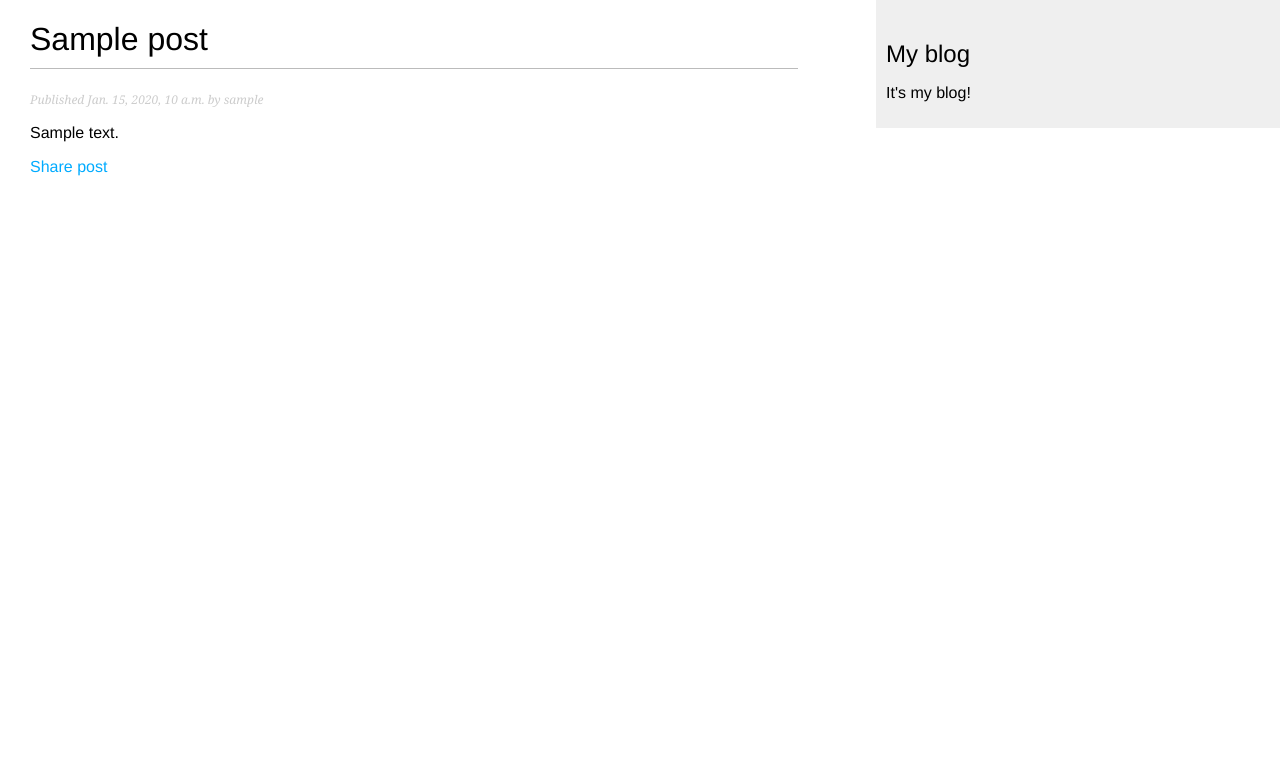
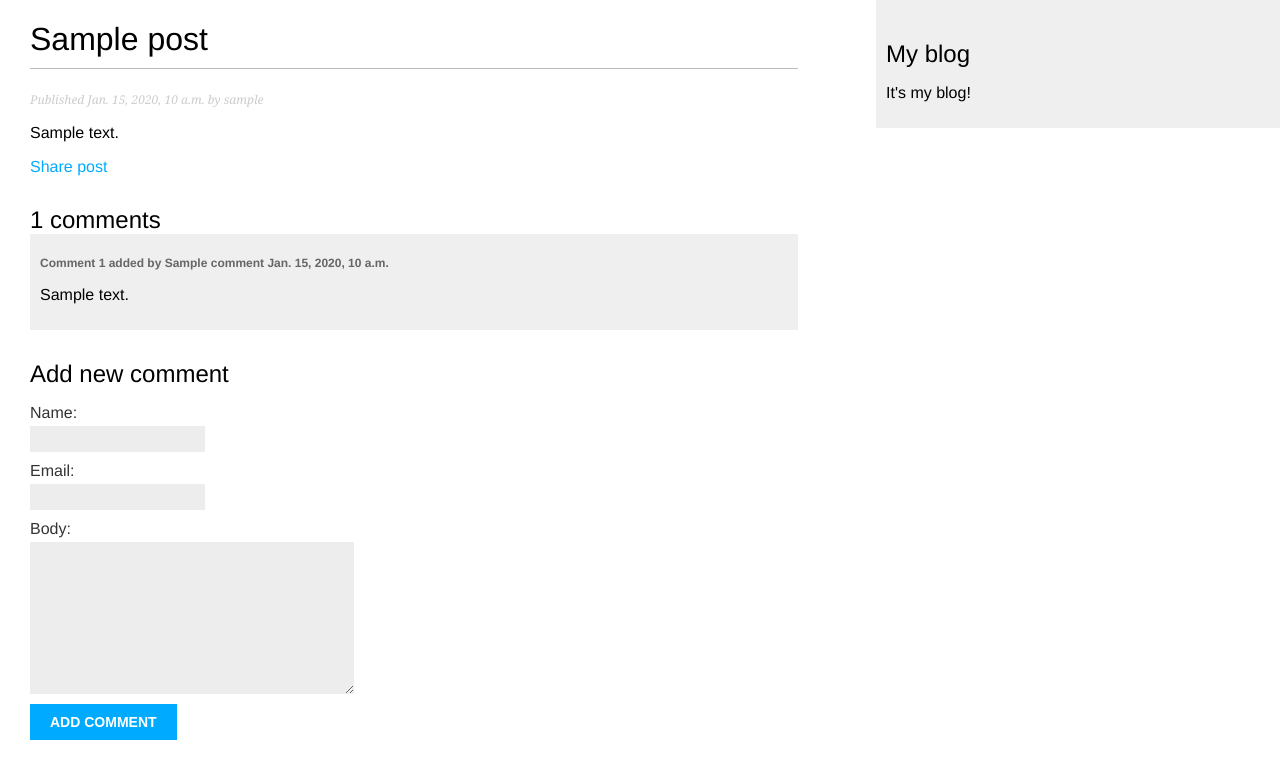
Before and after one commit to BeirowskiK/django_blog, a Django app: a page that uses django_blog/blog/templates/blog/post/detail.html in a window 1280 px wide. Shown: the top 779 px of the page. Run offline with Django 5.2, Linux system fonts and the light colour scheme; tables that the repository leaves empty hold one stand-in row (values such as "Sample post").

Commit message:
ADD: Comments for post

```diff
--- a/django_blog/blog/forms.py
+++ b/django_blog/blog/forms.py
@@ -1,8 +1,15 @@
 from django import forms
 
+
+from .models import Comment
 
 class EmailPostForm(forms.Form):
     name = forms.CharField(max_length=25)
     email = forms.EmailField()
     to = forms.EmailField()
     comments = forms.CharField(required=False, widget=forms.Textarea)
+
+class CommentForm(forms.ModelForm):
+    class Meta:
+        model = Comment
+        fields = ['name', 'email', 'body']
--- a/django_blog/blog/models.py
+++ b/django_blog/blog/models.py
@@ -44,3 +44,22 @@ class Post(models.Model):
                 self.publish.day,
                 self.slug
             ])
+
+
+class Comment(models.Model):
+    post = models.ForeignKey(Post, on_delete=models.CASCADE, related_name='comments')
+    name = models.CharField(max_length=80)
+    email = models.EmailField()
+    body = models.TextField()
+    created = models.DateTimeField(auto_now_add=True)
+    updated = models.DateTimeField(auto_now=True)
+    active = models.BooleanField(default=True)
+
+    class Meta:
+        ordering = ['created']
+        indexes = [
+            models.Index(fields=['created']),
+        ]
+
+    def __str__(self):
+        return f"Comment added by {self.name} to the {self.post}"
--- a/django_blog/blog/templates/blog/post/detail.html
+++ b/django_blog/blog/templates/blog/post/detail.html
@@ -11,4 +11,21 @@
 <p>
     <a href="{% url 'blog:post_share' post.id%}">Share post</a>
 </p>
+
+    {% with comments.count as total_comments %}
+        <h2>{{ total_comments }} comments</h2>
+    {% endwith %}
+
+    {% for comment in comments %}
+        <div class="comment">
+            <p class="info">
+                Comment {{ forloop.counter }} added by {{ comment.name }} {{ comment.created }}
+            </p>
+            {{ comment.body|linebreaks }}
+        </div>
+    {% empty %}
+        <p>No comments yet.</p>
+    {% endfor %}
+
+    {% include 'blog/post/includes/comment_form.html' %}
 {% endblock content %}
--- /dev/null
+++ b/django_blog/blog/templates/blog/post/includes/comment_form.html
@@ -0,0 +1,8 @@
+<h2>Add new comment</h2>
+<form action="{% url 'blog:post_comment' post.id %}" method="post">
+    {% csrf_token %}
+    {{ form.as_p }}
+    <p>
+        <input type="submit" value="Add comment">
+    </p>
+</form>
--- a/django_blog/blog/urls.py
+++ b/django_blog/blog/urls.py
@@ -7,4 +7,5 @@ urlpatterns = [
     path('', views.PostListView.as_view(), name='post_list'),
     path('<int:year>/<int:month>/<int:day>/<slug:post>/', views.post_detail, name='post_detail'),
     path('<int:post_id>/share/', views.post_share, name='post_share'),
+    path('<int:post_id>/comment/', views.post_comment, name='post_comment'),
 ]
--- a/django_blog/blog/views.py
+++ b/django_blog/blog/views.py
@@ -2,9 +2,10 @@ from django.shortcuts import render, get_object_or_404
 from django.core.paginator import Paginator, EmptyPage, PageNotAnInteger
 from django.views.generic import ListView
 from django.core.mail import send_mail
+from django.views.decorators.http import require_POST
 
-from .models import Post
-from .forms import EmailPostForm
+from .models import Post, Comment
+from .forms import EmailPostForm, CommentForm
 
 
 def post_list(request):
@@ -29,8 +30,10 @@ def post_detail(request, year, month, day, post):
         publish__day=day,
         slug=post
     )
+    comments = post.comments.filter(active=True)
+    form = CommentForm()
 
-    return render(request, 'blog/post/detail.html', {'post': post})
+    return render(request, 'blog/post/detail.html', {'post': post, 'comments': comments, 'form': form})
 
 
 class PostListView(ListView):
@@ -57,3 +60,16 @@ def post_share(request, post_id):
         form = EmailPostForm()
 
     return render(request, 'blog/post/share.html', {'post': post, 'form': form, 'sent': sent})
+
+
+@require_POST
+def post_comment(request, post_id):
+    post = get_object_or_404(Post, id=post_id, status=Post.Status.PUBLISHED)
+    comment = None
+    form = CommentForm(data=request.POST)
+    if form.is_valid():
+        comment = form.save(commit=False)
+        comment.post = post
+        comment.save()
+
+    return render(request, 'blog/post/comment.html', {'post': post, 'form': form, 'comment': comment})
```
Also changed, not shown: django_blog/blog/admin.py (+8 -1 lines), django_blog/blog/templates/blog/post/comment.html (added, +14 -0 lines), django_blog/blog/migrations/0003_comment.py (added).
